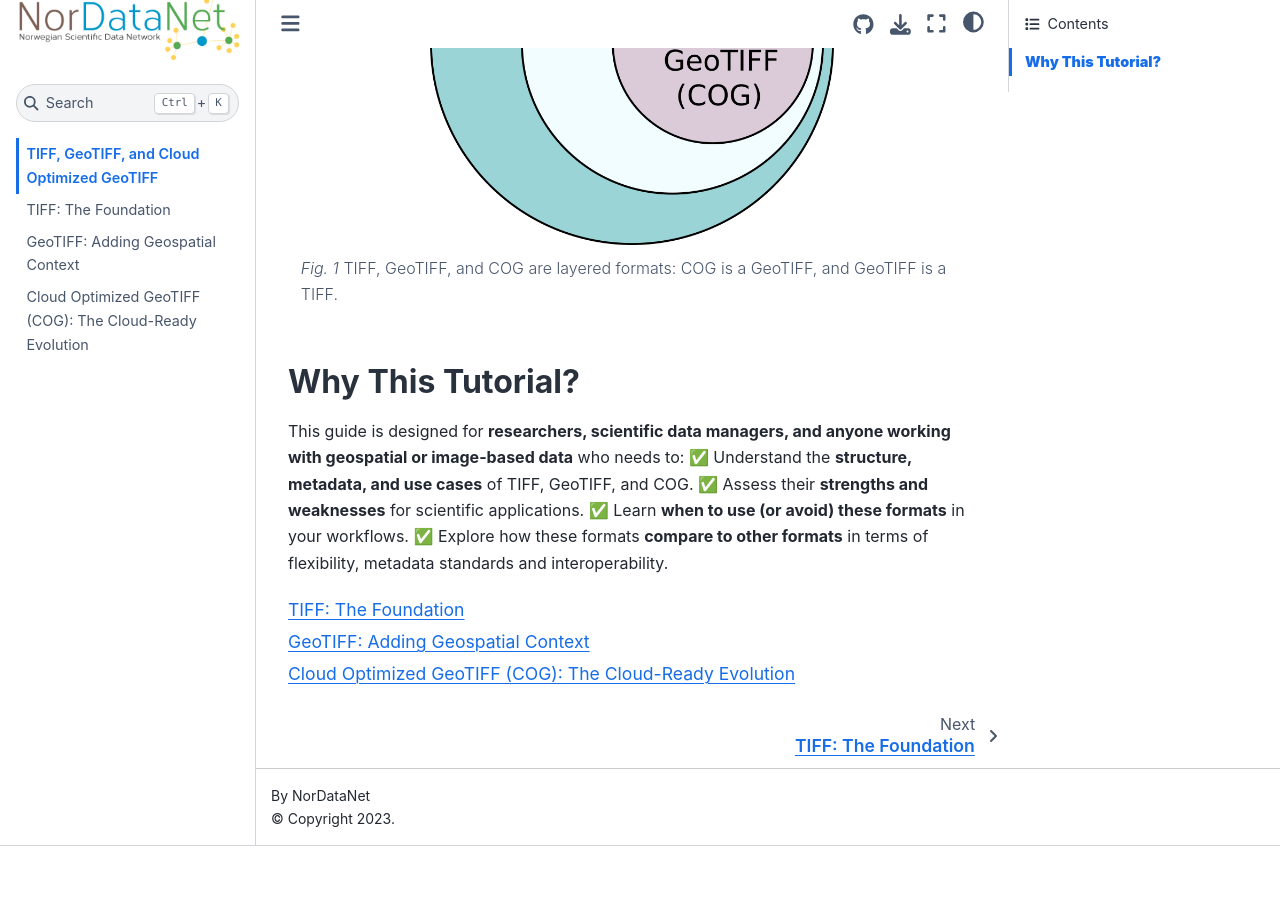
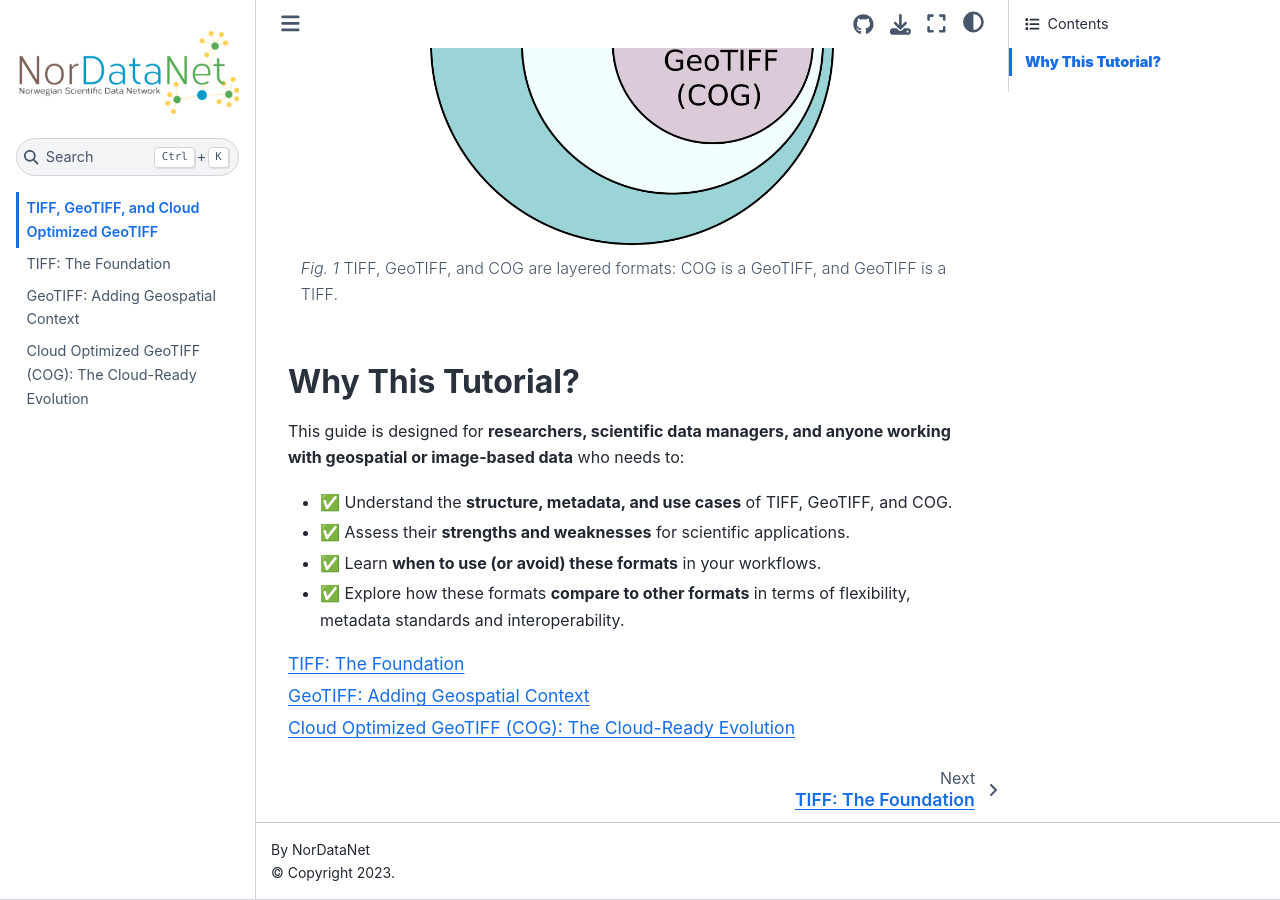
Before and after one commit to NorDataNet/TIFF-GeoTIFF-and-COG, a Jupyter Book: the page built from book/intro.md, in a window 1280 px wide and 900 px high, scrolled down 706 px. Built offline with Jupyter Book 1.0.4 settings and Sphinx 7.4.7 and the Sphinx Book theme 1.1.4, drawn with Linux system fonts in a browser that asks for light colours; before the commit the page ends 1552 px from its top, so only the background shows below that.

````diff
--- a/book/intro.md
+++ b/book/intro.md
@@ -17,10 +17,10 @@ TIFF, GeoTIFF, and COG are layered formats: COG is a GeoTIFF, and GeoTIFF is a T
 
 ## **Why This Tutorial?**
 This guide is designed for **researchers, scientific data managers, and anyone working with geospatial or image-based data** who needs to:
-✅ Understand the **structure, metadata, and use cases** of TIFF, GeoTIFF, and COG.
-✅ Assess their **strengths and weaknesses** for scientific applications.
-✅ Learn **when to use (or avoid) these formats** in your workflows.
-✅ Explore how these formats **compare to other formats** in terms of flexibility, metadata standards and interoperability.
+- ✅ Understand the **structure, metadata, and use cases** of TIFF, GeoTIFF, and COG.
+- ✅ Assess their **strengths and weaknesses** for scientific applications.
+- ✅ Learn **when to use (or avoid) these formats** in your workflows.
+- ✅ Explore how these formats **compare to other formats** in terms of flexibility, metadata standards and interoperability.
 
 
 ```{tableofcontents}
````
